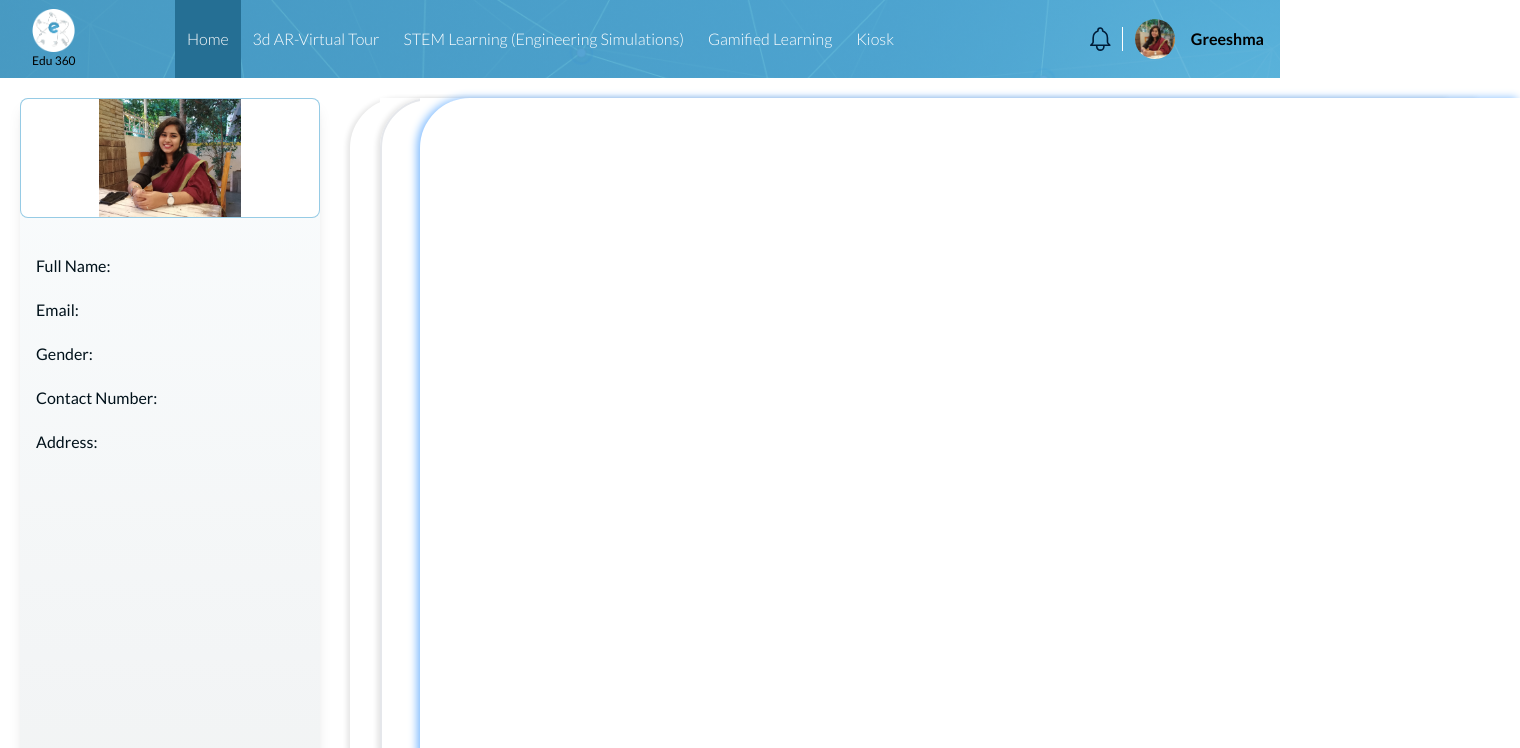
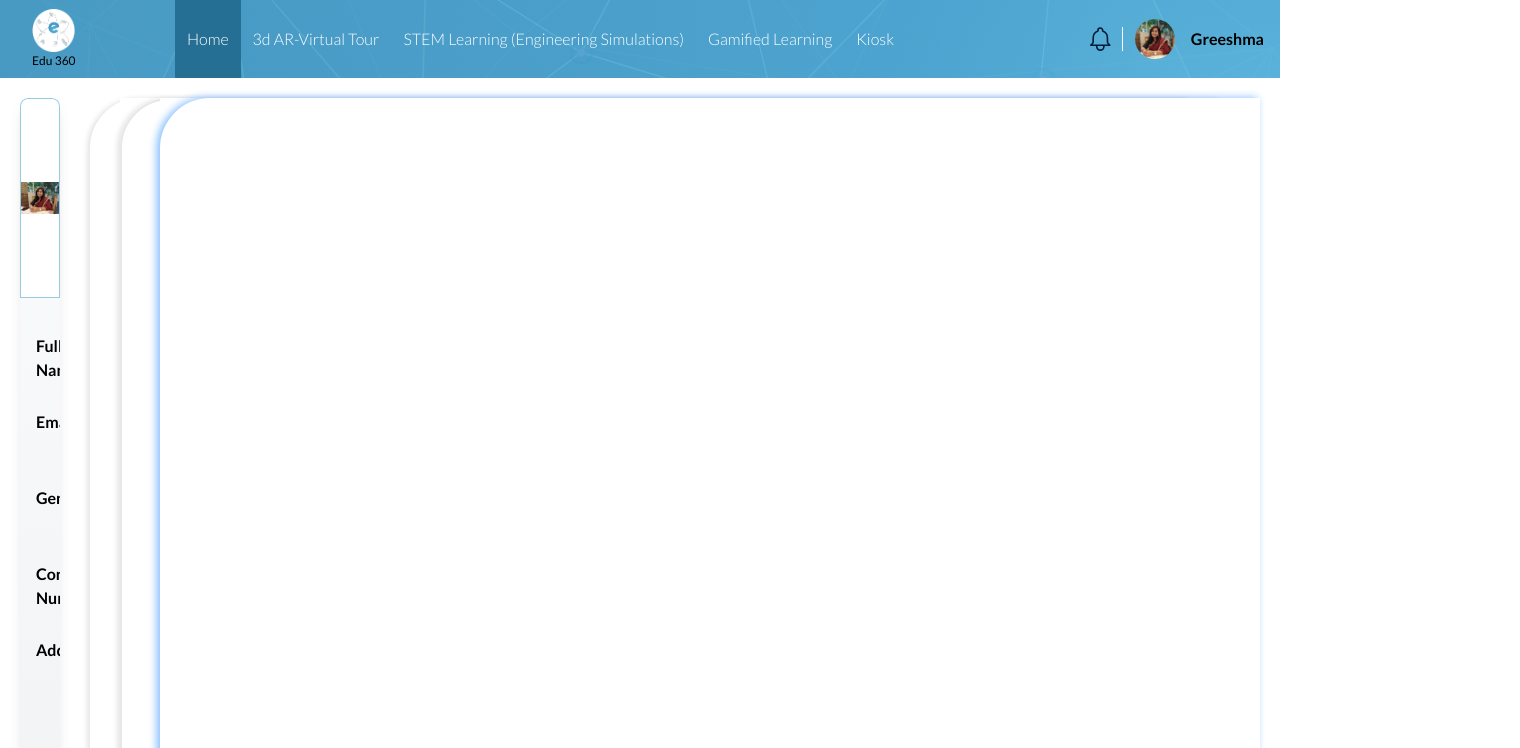
Before and after one commit to suribabu1999/edu360-frontend-desktop, a React (Vite) app: page /home in a window 1280 px wide. Shown: the top 748 px of the page, 1520 px wide, since content can reach past the window. Built offline with nearby package versions, Linux system fonts and the light colour scheme.

Commit message:
managed id

```diff
--- a/src/components/VitualCard/VirtualCard.jsx
+++ b/src/components/VitualCard/VirtualCard.jsx
@@ -1,25 +1,100 @@
 import React from "react";
 import profilepic from '../../assets/images/profile-pic.png'
 
-const VirtualCard = () => {
+const InfoRow = ({ label, value }) => (
+  <div className="flex space-x-2">
+    <dt className="text-black text-md font-bold mt-5">{label}: {" "}</dt>
+    <dd className="text-[#00111A] font-medium mt-5">
+      {value || "Not provided"}
+    </dd>
+  </div>
+);
+
+const VirtualCard = ({
+  profileImage,
+  fullName,
+  email,
+  gender,
+  contactNumber,
+  address,
+  className = ""
+}) => {
+  const userInfo = [
+    { label: "Full Name", value: fullName },
+    { label: "Email", value: email },
+    { label: "Gender", value: gender },
+    { label: "Contact Number", value: contactNumber },
+    { label: "Address", value: address }
+  ];
+
   return (
-    <div className="id-card rounded-lg bg-gradient-to-b from-[#4EA3C908] to-[#3E586412] shadow-lg">
-      <div className="camera-icon h-[120px] w-[300px] border border-[#50A9D499] flex justify-center items-center rounded-lg bg-white">
-        <img
-          src={profilepic}
-          alt="Uploaded"
-          className="w-full h-full object-contain rounded-lg"
-        />
+    <div className={`
+      rounded-lg
+      bg-gradient-to-b from-[#4EA3C908] to-[#3E586412]
+      shadow-lg
+      overflow-hidden
+      max-w-md
+      w-full
+      ${className}
+    `}>
+      <div className="
+        relative
+        h-[200px]
+        w-full
+        border
+        border-[#50A9D499]
+        rounded-t-lg
+        bg-white
+        overflow-hidden
+      ">
+        {profilepic ? (
+          <img
+            src={profilepic}
+            alt={`${fullName}'s profile`}
+            className="
+              w-full
+              h-full
+              object-contain
+              transition-transform
+              duration-300
+              hover:scale-105
+            "
+          />
+        ) : (
+          <div className="
+            w-full
+            h-full
+            flex
+            items-center
+            justify-center
+            bg-gray-100
+            text-gray-400
+          ">
+            No Image
+          </div>
+        )}
       </div>
-      <div className="p-4">
-        <p className="text-[#00111A] font-medium mt-5">Full Name: {}</p>
-        <p className="text-[#00111A] font-medium mt-5">Email: {}</p>
-        <p className="text-[#00111A] font-medium mt-5">Gender: {}</p>
-        <p className="text-[#00111A] font-medium mt-5">Contact Number: {}</p>
-        <p className="text-[#00111A] font-medium mt-5">Address: {}</p>
-      </div>
+
+      <dl className="p-4 space-y-2">
+        {userInfo.map(({ label, value }) => (
+          <InfoRow
+            key={label}
+            label={label}
+            value={value}
+          />
+        ))}
+      </dl>
     </div>
   );
 };
 
+VirtualCard.defaultProps = {
+  profileImage: "",
+  fullName: "",
+  email: "",
+  gender: "",
+  contactNumber: "",
+  address: "",
+};
+
 export default VirtualCard;
```
